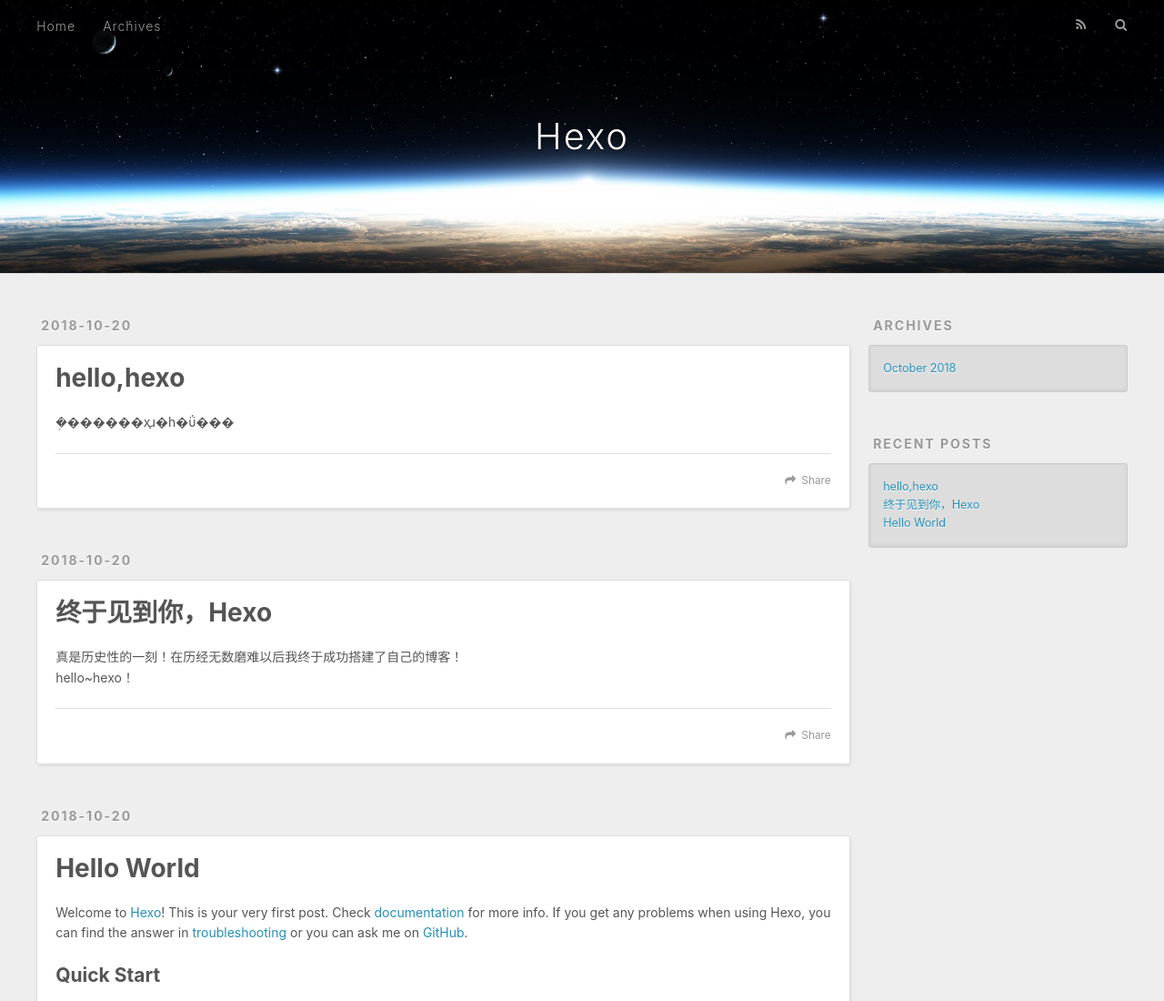
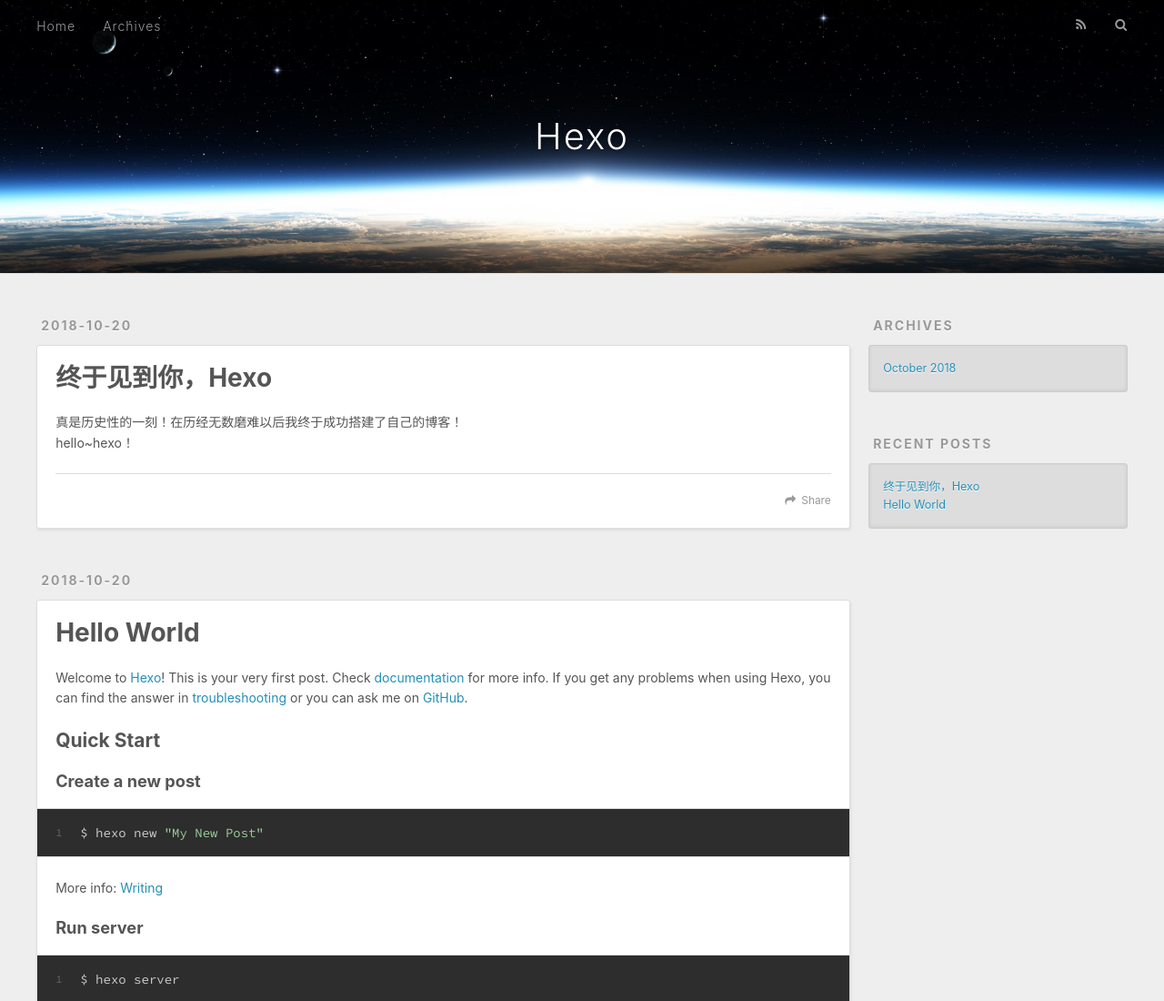
Before and after one commit to xiabingyi/xiabingyi.github.io, a plain HTML site: page index.html in a window 1280 px wide. Shown: the top 1100 px of the page at 91% size. Drawn offline with nearby package versions, Linux system fonts and the light colour scheme.

Commit message:
Site updated: 2018-10-22 20:00:14

```diff
--- a/index.html
+++ b/index.html
@@ -62,43 +62,6 @@
       <div class="outer">
         <section id="main">
 
-    <article id="post-hello-hexo" class="article article-type-post" itemscope="" itemprop="blogPost">
-  <div class="article-meta">
-    <a href="/2018/10/20/hello-hexo/" class="article-date">
-  <time datetime="2018-10-20T14:20:33.000Z" itemprop="datePublished">2018-10-20</time>
-</a>
-
-  </div>
-  <div class="article-inner">
-
-
-      <header class="article-header">
-
-
-    <h1 itemprop="name">
-      <a class="article-title" href="/2018/10/20/hello-hexo/">hello,hexo</a>
-    </h1>
-
-
-      </header>
-
-    <div class="article-entry" itemprop="articleBody">
-
-        <p>�ܲ������ҳɹ�һ�ΰ���</p>
-
-
-    </div>
-    <footer class="article-footer">
-      <a data-url="http://yoursite.com/2018/10/20/hello-hexo/" data-id="cjniloub20001ncu8pqo37psc" class="article-share-link">Share</a>
-
-
-    </footer>
-  </div>
-
-</article>
-
-
-
     <article id="post-终于见到你，Hexo" class="article article-type-post" itemscope="" itemprop="blogPost">
   <div class="article-meta">
     <a href="/2018/10/20/终于见到你，Hexo/" class="article-date">
@@ -126,7 +89,7 @@
 
     </div>
     <footer class="article-footer">
-      <a data-url="http://yoursite.com/2018/10/20/终于见到你，Hexo/" data-id="cjniloubf0002ncu8deirefh6" class="article-share-link">Share</a>
+      <a data-url="http://yoursite.com/2018/10/20/终于见到你，Hexo/" data-id="cjnk913lw0000a0u8kh1dze38" class="article-share-link">Share</a>
 
 
     </footer>
@@ -171,7 +134,7 @@
 
     </div>
     <footer class="article-footer">
-      <a data-url="http://yoursite.com/2018/10/20/hello-world/" data-id="cjnilouay0000ncu8wknquhdh" class="article-share-link">Share</a>
+      <a data-url="http://yoursite.com/2018/10/20/hello-world/" data-id="cjnk913nv0001a0u8v7x4zf29" class="article-share-link">Share</a>
 
 
     </footer>
@@ -210,10 +173,6 @@
     <h3 class="widget-title">Recent Posts</h3>
     <div class="widget">
       <ul>
-
-          <li>
-            <a href="/2018/10/20/hello-hexo/">hello,hexo</a>
-          </li>
 
           <li>
             <a href="/2018/10/20/终于见到你，Hexo/">终于见到你，Hexo</a>
```
Also changed, not shown: 2018/10/20/hello-world/index.html (+1 -5 lines), 2018/10/20/终于见到你，Hexo/index.html (+1 -14 lines), archives/2018/10/index.html (+0 -23 lines), archives/2018/index.html (+0 -23 lines), archives/index.html (+0 -23 lines).
